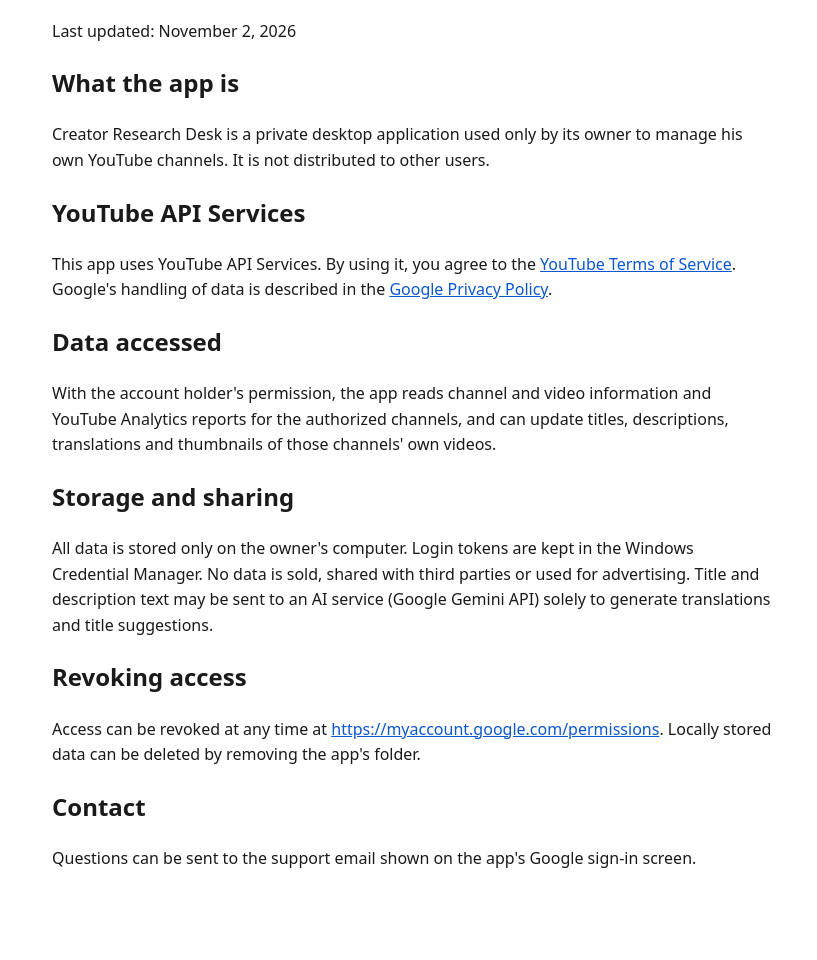
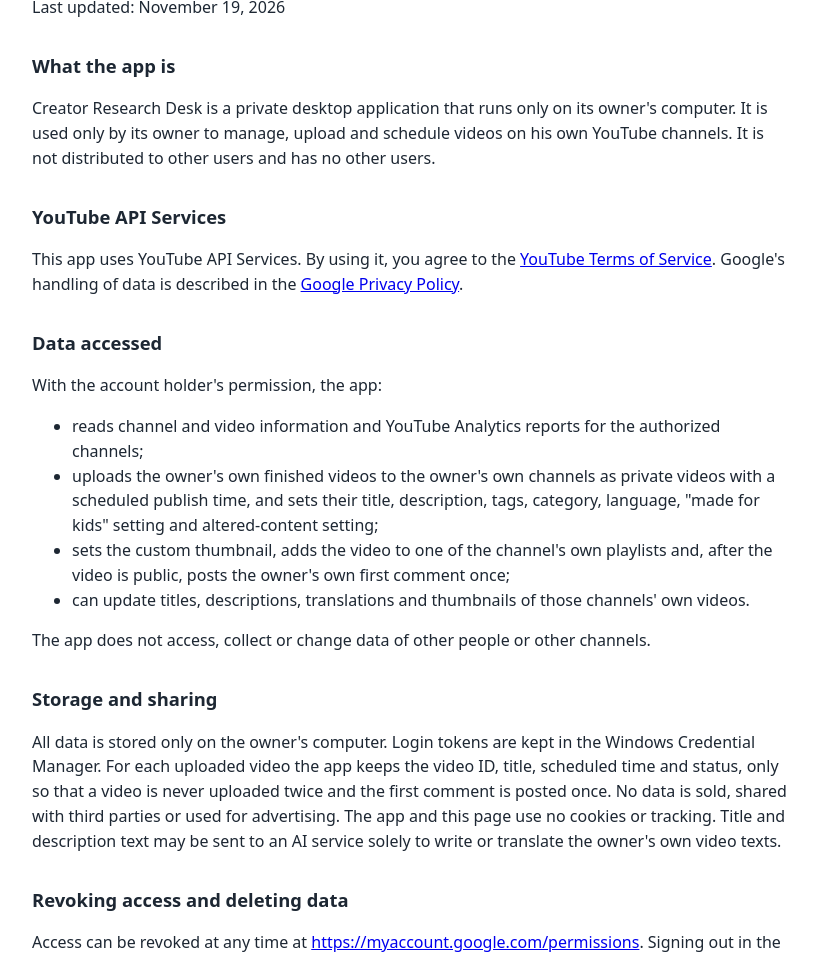
Before and after one commit to st74ven/st74ven.github.io, a plain HTML site: page privacy.html in a window 1280 px wide. Shown: the part 94-1054 px from the top of the page, without its empty margins (228-1045 px from the left). Before the commit the page ends 1006 px from the top, so only its background shows below. Drawn offline with Linux system fonts and the light colour scheme.

Commit message:
Revise privacy policy and terms of use details
Updated the privacy policy to clarify app usage and data handling.

```diff
--- a/privacy.html
+++ b/privacy.html
@@ -5,33 +5,38 @@
 <meta name="viewport" content="width=device-width, initial-scale=1">
 <title>Creator Research Desk – Privacy Policy</title>
 <style>
-body{font-family:system-ui,Segoe UI,Arial,sans-serif;max-width:720px;margin:40px auto;padding:0 16px;line-height:1.6;color:#1a1a1a;background:#fff}
-a{color:#0b57d0}
+  body { font-family: system-ui, "Segoe UI", Arial, sans-serif; max-width: 760px; margin: 2rem auto; padding: 0 16px; line-height: 1.55; color: #1d2733; background: #fff; }
+  h1 { font-size: 1.6rem; } h2 { font-size: 1.15rem; margin-top: 2rem; }
 </style>
 </head>
 <body>
-<h1>Privacy Policy – Creator Research Desk</h1>
-<p>Last updated: November 2, 2026</p>
+<h1>Privacy Policy and Terms of Use – Creator Research Desk</h1>
+<p>Last updated: November 19, 2026</p>
 
 <h2>What the app is</h2>
-<p>Creator Research Desk is a private desktop application used only by its owner to manage his own YouTube channels. It is not distributed to other users.</p>
+<p>Creator Research Desk is a private desktop application that runs only on its owner's computer. It is used only by its owner to manage, upload and schedule videos on his own YouTube channels. It is not distributed to other users and has no other users.</p>
 
 <h2>YouTube API Services</h2>
-<p>This app uses YouTube API Services. By using it, you agree to the
-<a href="https://www.youtube.com/t/terms">YouTube Terms of Service</a>.
-Google's handling of data is described in the
-<a href="https://policies.google.com/privacy">Google Privacy Policy</a>.</p>
+<p>This app uses YouTube API Services. By using it, you agree to the <a href="https://www.youtube.com/t/terms">YouTube Terms of Service</a>. Google's handling of data is described in the <a href="https://policies.google.com/privacy">Google Privacy Policy</a>.</p>
 
 <h2>Data accessed</h2>
-<p>With the account holder's permission, the app reads channel and video information and YouTube Analytics reports for the authorized channels, and can update titles, descriptions, translations and thumbnails of those channels' own videos.</p>
+<p>With the account holder's permission, the app:</p>
+<ul>
+  <li>reads channel and video information and YouTube Analytics reports for the authorized channels;</li>
+  <li>uploads the owner's own finished videos to the owner's own channels as private videos with a scheduled publish time, and sets their title, description, tags, category, language, "made for kids" setting and altered-content setting;</li>
+  <li>sets the custom thumbnail, adds the video to one of the channel's own playlists and, after the video is public, posts the owner's own first comment once;</li>
+  <li>can update titles, descriptions, translations and thumbnails of those channels' own videos.</li>
+</ul>
+<p>The app does not access, collect or change data of other people or other channels.</p>
 
 <h2>Storage and sharing</h2>
-<p>All data is stored only on the owner's computer. Login tokens are kept in the Windows Credential Manager. No data is sold, shared with third parties or used for advertising. Title and description text may be sent to an AI service (Google Gemini API) solely to generate translations and title suggestions.</p>
+<p>All data is stored only on the owner's computer. Login tokens are kept in the Windows Credential Manager. For each uploaded video the app keeps the video ID, title, scheduled time and status, only so that a video is never uploaded twice and the first comment is posted once. No data is sold, shared with third parties or used for advertising. The app and this page use no cookies or tracking. Title and description text may be sent to an AI service solely to write or translate the owner's own video texts.</p>
 
-<h2>Revoking access</h2>
-<p>Access can be revoked at any time at
-<a href="https://myaccount.google.com/permissions">https://myaccount.google.com/permissions</a>.
-Locally stored data can be deleted by removing the app's folder.</p>
+<h2>Revoking access and deleting data</h2>
+<p>Access can be revoked at any time at <a href="https://myaccount.google.com/permissions">https://myaccount.google.com/permissions</a>. Signing out in the app deletes the stored token. Locally stored data can be deleted by removing the app's folder. Data received from YouTube is not kept longer than needed for the app to work.</p>
+
+<h2>Terms of use</h2>
+<p>This app is a personal tool and is not provided to anyone else. It is used in line with the <a href="https://www.youtube.com/t/terms">YouTube Terms of Service</a> and the <a href="https://developers.google.com/youtube/terms/api-services-terms-of-service">YouTube API Services Terms of Service</a>.</p>
 
 <h2>Contact</h2>
 <p>Questions can be sent to the support email shown on the app's Google sign-in screen.</p>
```
